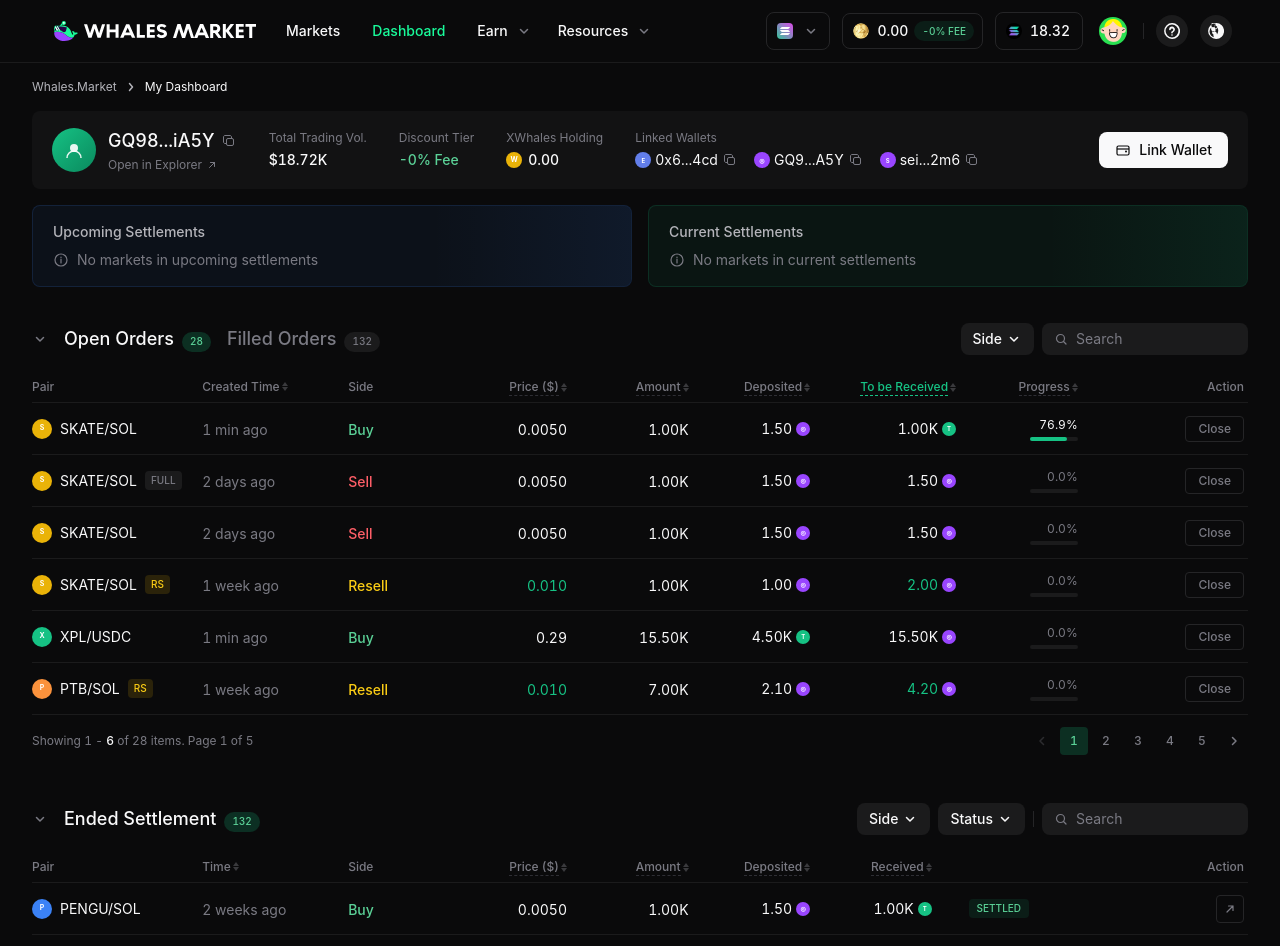
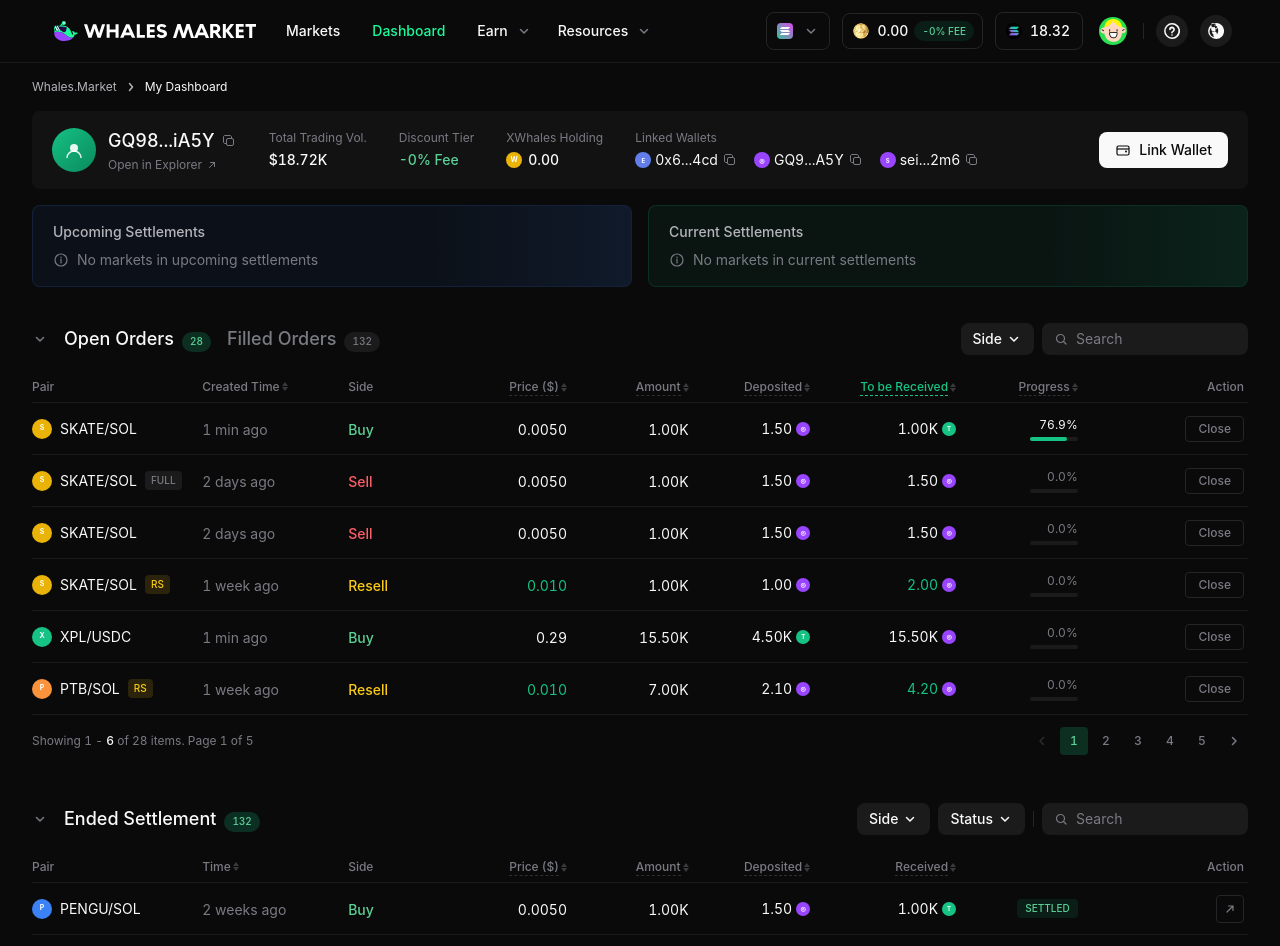
Before and after one commit to SlugMacro/wm-fe, a React (Vite) app: page /dashboard in a window 1280 px wide. Shown: the top 946 px of the page. Built offline with nearby package versions, Linux system fonts and the light colour scheme.

Commit message:
fix: align Ended Status column with Open Orders Progress column
Matched Received column to 12% (same as To be Received) and Status
column to 10% (same as Progress) so both tables align vertically.

Co-Authored-By: Claude Opus 4.6 <noreply@anthropic.com>

```diff
--- a/src/components/DashboardEndedOrders.tsx
+++ b/src/components/DashboardEndedOrders.tsx
@@ -298,12 +298,12 @@ export default function DashboardEndedOrders({ orders }: DashboardEndedOrdersPro
                 <span className="border-b border-dashed border-[#2e2e34]">Deposited</span> <SortIcon active={sortField === 'deposited'} direction={sortField === 'deposited' ? sortDir : null} />
               </button>
             </div>
-            <div className="w-[10%] min-w-[100px] text-right">
+            <div className="w-[12%] min-w-[120px] text-right">
               <button onClick={() => handleSort('received')} className="inline-flex items-center text-xs font-medium text-[#7a7a83] hover:text-[#f9f9fa]">
                 <span className="border-b border-dashed border-[#2e2e34]">Received</span> <SortIcon active={sortField === 'received'} direction={sortField === 'received' ? sortDir : null} />
               </button>
             </div>
-            <div className="w-[8%] min-w-[80px] text-right">
+            <div className="w-[10%] min-w-[100px] text-right">
               <span className="text-xs font-medium text-[#7a7a83]" />
             </div>
             <div className="flex-1 text-right pr-1">
@@ -361,13 +361,13 @@ export default function DashboardEndedOrders({ orders }: DashboardEndedOrdersPro
                 </div>
 
                 {/* Received */}
-                <div className="w-[10%] min-w-[100px] flex items-center justify-end gap-1">
+                <div className="w-[12%] min-w-[120px] flex items-center justify-end gap-1">
                   <span className="text-sm text-[#f9f9fa] tabular-nums">{order.received}</span>
                   <AssetIcon type={order.receivedType} />
                 </div>
 
                 {/* Status */}
-                <div className="w-[8%] min-w-[80px] flex justify-end">
+                <div className="w-[10%] min-w-[100px] flex justify-end">
                   <StatusBadge status={order.status} />
                 </div>
 
```
